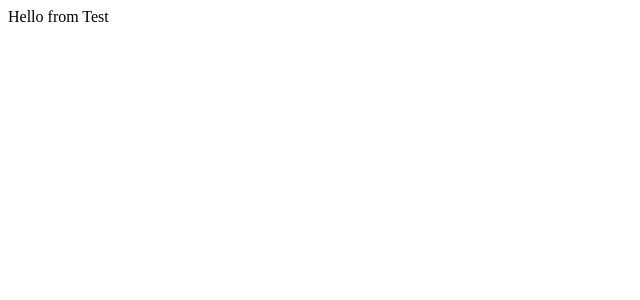
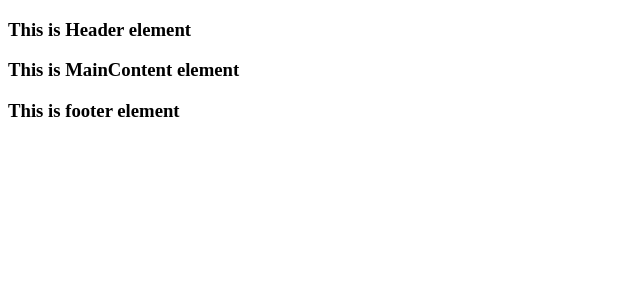
Before and after one commit to bobkrstic/reusables, a React (Create React App) app: page / in a window 1280 px wide. Shown: the top 300 px of the page, without its empty margins (0-640 px from the left). Built offline with nearby package versions, Linux system fonts and the light colour scheme.

Commit message:
setting up the boiler plate

```diff
--- a/src/App.js
+++ b/src/App.js
@@ -1,8 +1,17 @@
 import React from "react";
-import TestComponent from "./ReusableComponents/TestComponent";
+
+import Header from "./ReusableComponents/Header";
+import Footer from "./ReusableComponents/Footer";
+import MainContent from "./ReusableComponents/MainContent";
 
 function App() {
-  return <TestComponent />;
+  return (
+    <div>
+      <Header />
+      <MainContent />
+      <Footer />
+    </div>
+  );
 }
 
 export default App;
--- /dev/null
+++ b/src/ReusableComponents/Footer.js
@@ -0,0 +1,11 @@
+import React from "react";
+
+function Footer() {
+  return (
+    <footer>
+      <h3>This is footer element</h3>
+    </footer>
+  );
+}
+
+export default Footer;
--- /dev/null
+++ b/src/ReusableComponents/Header.js
@@ -0,0 +1,11 @@
+import React from "react";
+
+function Header() {
+  return (
+    <header>
+      <h3>This is Header element</h3>
+    </header>
+  );
+}
+
+export default Header;
--- /dev/null
+++ b/src/ReusableComponents/MainContent.js
@@ -0,0 +1,11 @@
+import React from "react";
+
+function MainContent() {
+  return (
+    <main>
+      <h3>This is MainContent element</h3>
+    </main>
+  );
+}
+
+export default MainContent;
```
Also changed, not shown: src/style.css (renamed from src/App.css).
